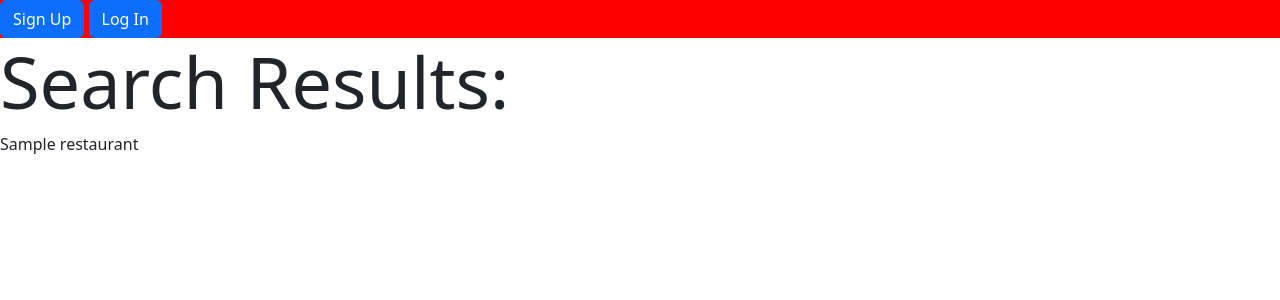
After one commit to franklinkong981/Vote4Food, a Flask app: page /restaurants in a window 1280 px wide. The commit adds this page. Shown: the top 300 px of the page. Run offline with Flask 3, Linux system fonts and the light colour scheme; tables that the repository leaves empty hold one stand-in row (values such as "Sample post"); a database or web service that is not in the repository returns one stand-in record (values such as "Sample title"); data that the repository does not hold is empty.

Commit message:
Established restaurant search bar through JavaScript

```diff
--- a/app.py
+++ b/app.py
@@ -17,6 +17,7 @@ CURRENT_USER_KEY = "logged_in_user"
 GO_BACK_URL = "back_url"
 
 GEOLOCATION_API_URL = "http://api.positionstack.com/v1/forward"
+SPOONACULAR_RESTAURANT_SEARCH_URL = "https://api.spoonacular.com/food/restaurants/search"
 
 def create_app(db_name, testing=False):
     """Create an instance of the app to ensure separate production database and testing database, and that sample data inserted into
@@ -70,13 +71,6 @@ def create_app(db_name, testing=False):
         """Remove the previously logged in user's id from the Flask session to indicate no user is currently logged in."""
 
         del session[CURRENT_USER_KEY]
-
-    @app.context_processor
-    def add_common_template_variables():
-        """Add variables such as the restaurant search bar that can then be used in all templates."""
-
-        search_restaurant_form = SearchRestaurantForm()
-        return dict(search_restaurant_form=search_restaurant_form)
 
     def get_address_info(zip_code):
         """Calls the Position Stack Geolocation API which converts the zip_code into an address object that contains information like
@@ -293,8 +287,20 @@ def create_app(db_name, testing=False):
 
         return render_template("users/edit_location.html", form=form)
 
+    ##############################################################################
+    # Routes relevant to searching for restaurants, mainly through the restaurant search bar in the navbar.
 
+    @app.route("/restaurants")
+    def show_restaurant_search_results():
+        search_term = request.args.get('query')
+        zip_code = request.args.get('zip_code')
 
+        coords = get_address_info(zip_code)
+        restaurants_response = requests.get(SPOONACULAR_RESTAURANT_SEARCH_URL, params={"apiKey": os.environ.get('SPOONACULAR_API_KEY'), "query": "", "lat": coords['latitude'], "lng": coords['longitude'], "distance": 5, "sort": "distance"})
+        restaurant_data = restaurants_response.json()["restaurants"]
+        restaurant_names = [restaurant["name"] for restaurant in restaurant_data]
+
+        return render_template('/restaurants/search.html', restaurant_names=restaurant_names)
 
     ##############################################################################
     @app.route('/')
--- a/templates/base.html
+++ b/templates/base.html
@@ -22,20 +22,12 @@
                 <a class="btn btn-primary" href="{{url_for('homepage')}}">Home</a>
                 <a class="btn btn-secondary" href="{{url_for('show_profile_info')}}">Profile Information</a>
 
-                <form method="POST">
-                    {{ search_restaurant_form.hidden_tag() }}
-
-                    {% for field in search_restaurant_form if field.widget.input_type != 'hidden' %}
-                      {% for error in field.errors %}
-                        <span class="text-danger">{{ error }}</span>
-                      {% endfor %}
-                      <div class="form-group">
-                        {{field.label}}
-                        {{field(class_="form-control")}}
-                      </div>
-                    {% endfor %}
-
-                    <button class="btn btn-info">Search Restaurants Nearby</button>
+                <form action="{{url_for('show_restaurant_search_results')}}">
+                    <label for="search-field">Search: </label>
+                    <input type="text" class="form-control" id="search-field" name="query" placeholder="Ex. burger" required>
+                    <label for="zip-code-field">Zip code (5 digits): </label>
+                    <input type="number" class="form-control" id="zip-code-field" name="zip_code" min="10000" max="99999">
+                    <button class="btn btn-light">Search for Restaurants</button>
                 </form>
 
                 <a class="btn btn-dark" href="{{url_for('handle_logout')}}">Log Out</a>
--- /dev/null
+++ b/templates/restaurants/search.html
@@ -0,0 +1,12 @@
+{% extends 'base.html' %}
+
+{% block title %} Vouch4Food - Change Location {% endblock %}
+
+{% block content %}
+<h2 class="display-2">Search Results:</h2>
+
+{% for name in restaurant_names %}
+    <p>{{name}}</p>
+{% endfor %}
+
+{% endblock %}
```
